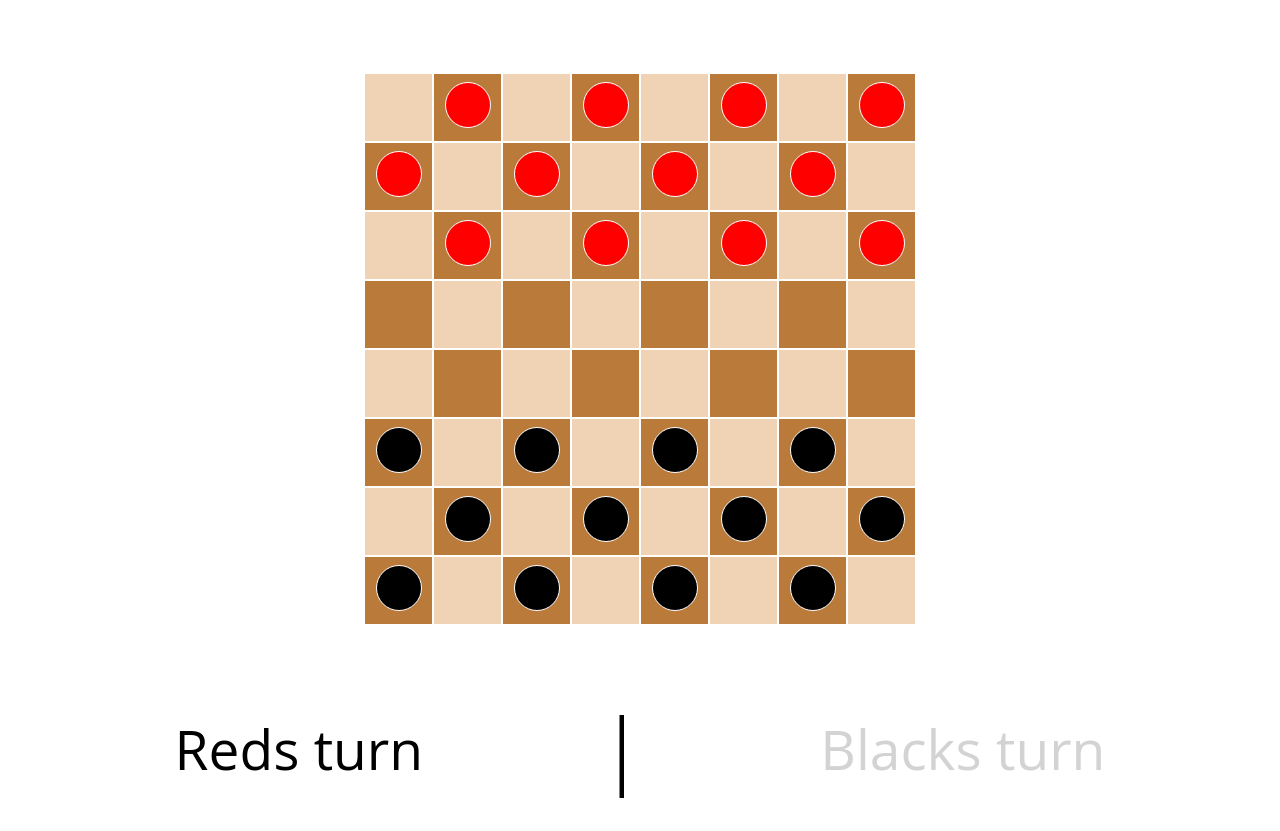
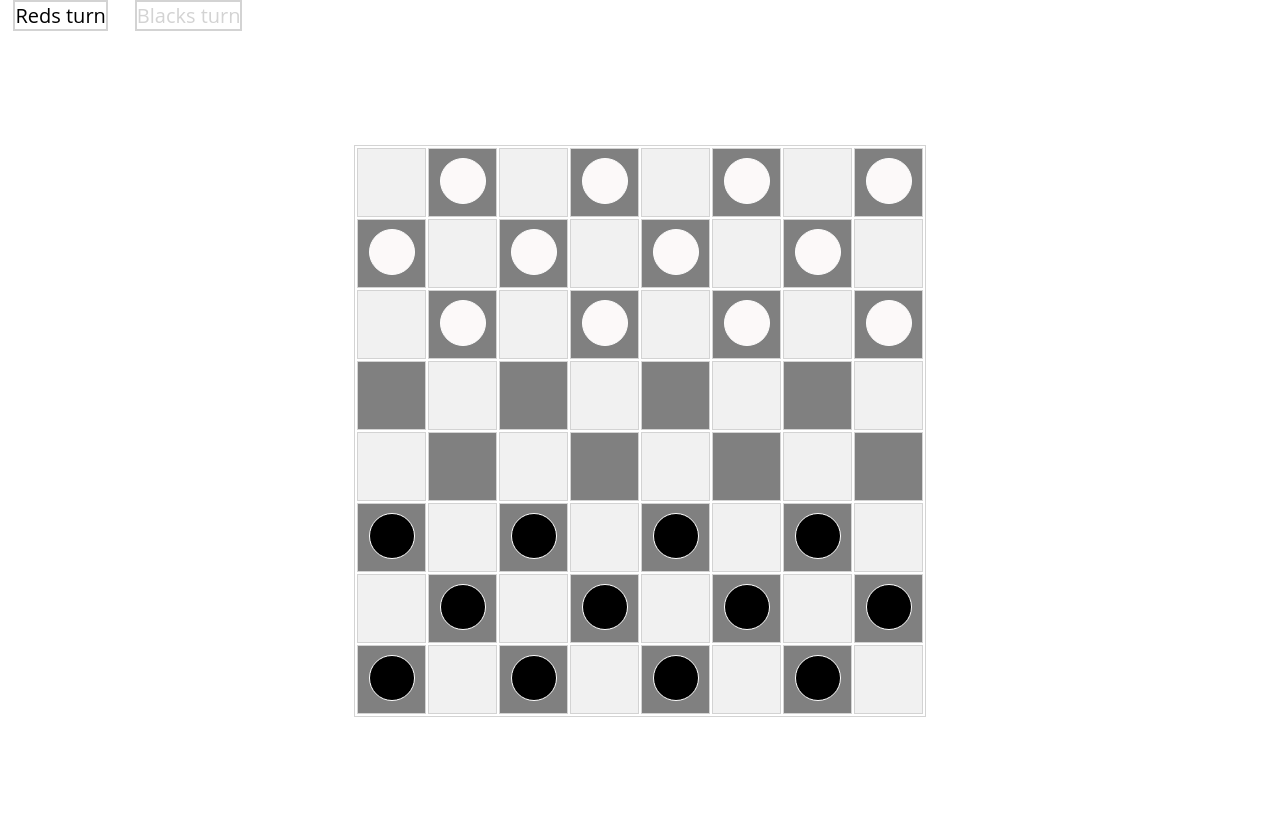
Before and after one commit to CogSP/psicoDAMA, a PHP site: page /game.html in a window 1280 px wide. Before the commit the page ends 798 px from the top, so only its background shows below. Run offline with PHP 8.4, Linux system fonts and the light colour scheme.

Commit message:
Ho provato a fare qualche cambio allo stile, spero la commit vada a buon fine

```diff
--- a/game.css
+++ b/game.css
@@ -8,29 +8,33 @@ main {
     justify-content: space-between;
     align-items: center;
     height: 100vh;
+
 }
 
 
 .desktop {
     margin: 0;
-    width: 100%;
+    width: 20%;
     display: flex;
-    justify-content: space-between;
+    /*justify-content: space-between;*/
 }
-
+.desktop div{
+    border: 2px lightgrey solid;
+    font-size:20px;
+}
 
 
 .red-turn-text {
     text-align: center;
     color: black;
     font-family: "open sans";
-    font-size: 55px;
+    font-size: 30px;
 }
 
 .black-turn-text {
     text-align: center;
     font-family: "open sans";
-    font-size: 55px;
+    font-size: 30px;
     color: lightgray;
 }
 
@@ -42,11 +46,13 @@ td {   /* these attributes apply both to black and white cells */
 }
 
 .white {
-    background-color: #F0D2B4
+    background-color: #f1f1f1;
+    border: 1px solid lightgrey
 }
 
 .black {
-    background-color: #BA7A3A /* we consider this color as black */
+    background-color: #808080; /* we consider this color as black */
+    border: 1px solid lightgrey
 }
 
 
@@ -64,13 +70,14 @@ td {   /* these attributes apply both to black and white cells */
     width: 20px;
     height: 20px;
     padding: 12px;
-    background-color: red;
+    background-color: rgb(252, 249, 249);
     border: 1px solid white;
     border-radius: 50px;
 }
 
 .king.black-piece {  /*if you are both king and black piece*/
     background-color: purple;
+
 }
 
 .king.red-piece {
@@ -87,3 +94,10 @@ p {
     margin-left: 15px;
     margin-right: 15px;
 }
+
+table{
+    border: 1px solid lightgray;
+
+
+
+}
--- a/game.html
+++ b/game.html
@@ -9,13 +9,24 @@
     <title>Let's FIGHT!</title>
 </head>
 <body>
+    <div class="desktop">
+        <div class="red-turn-text">
+            Reds turn
+        </div>
+        <br>
+        <!--<p id="divider">|</p>--> <!-- Commento perchè mi fa schifo sto divider-->
+        <div class="black-turn-text">
+            Blacks turn
+        </div>
+    </div>
     <main>
+
         <table>  <!-- the structure of the checkers board: 8 x 8. The pieces moves only over "black" cells -->
             <!-- we use <p> tag to "wrap" the red pieces, and <spam> for the white ones. Could we use <spam>
                 for both of them? -->
 
-            <tr>
-                <td class = "white"></td>
+            <tr>  <!-- Riga della table, con dentro gli elementi, ognuno una casella della damiera-->
+                <td class = "white"></td> <!-- Casella  bianca, sempre vuota-->
                 <td class = "black"><p class="red-piece" id = 0></p></td>
                 <td class = "white"></td>
                 <td class = "black"><p class="red-piece" id = 1></p></td>
@@ -96,15 +107,7 @@
                 <td class = "white"></td>
             </tr>
         </table>
-        <div class="desktop">
-            <div class="red-turn-text">
-                Reds turn
-            </div>
-            <p id="divider">|</p>
-            <div class="black-turn-text">
-                Blacks turn
-            </div>
-        </div>
+
     </main>
 </body>
 </html>
--- a/script.js
+++ b/script.js
@@ -14,7 +14,7 @@ const board = [ /*64 item array*/
 
 
 //why am I using a variable?
-let findPiece = function(pieceId) {
+let findPiece = function(pieceId) { //La funzione restituisce, dato l'id html del pezzo, il corrispondente indice nella damiera di back-end
     let parsed = parseInt(pieceId);
     return board.indexOf(parsed);
 }
@@ -50,7 +50,7 @@ let selectedPiece = {
     fourteenthSpace: false,
     eighteenthSpace: false,
     // +7/+9 for reds, -7/-9 for blacks
-    // we didnt' create two variables because when a piece become kin	g, regardless
+    // we didnt' create two variables because when a piece become king, regardless
     // of its color, it can move in all the four positions
     minusSeventhSpace: false,
     minusNinthSpace: false,
@@ -166,7 +166,7 @@ function isPieceKing() {
     getAvailableSpaces();
 }
 
-function getAvailableSpaces() {
+function getAvailableSpaces() { //NECESSARIO AGGIUNGERE UN CONTROLLO PER EVITARE DI POTER MUOVERSI SENZA MANGIARE SE UNA MANGIATA E' DISPONIBILE
     //we are using the string equality operator
     if (board[selectedPiece.indexOfBoardPiece + 7] === null /*the cell is available (id == null -> no piece here)*/
         && cells[selectedPiece.indexOfBoardPiece + 7].classList.contains("white") !== true) { /*never go on white cells: this is
--- a/style.css
+++ b/style.css
@@ -23,7 +23,7 @@ nav {
     padding: 20px 8%;
     display: flex;
     align-items: center;
-    justify-content: flex-end; /*I tried space-between but the 4 options were not in the upper right conrner*/
+    justify-content: flex-end; /*I tried space-between but the 4 options were not in the upper right corner*/
 }
 
 nav ul li {
```
Also changed, not shown: gesu.png (deleted), logo.png (deleted), logoprova.png (deleted), 1 other file.
